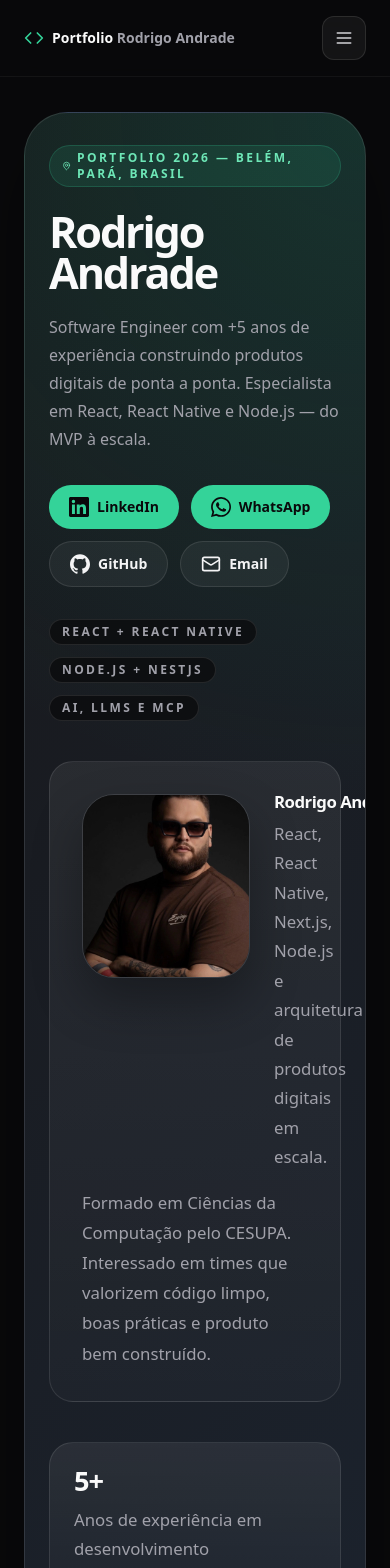
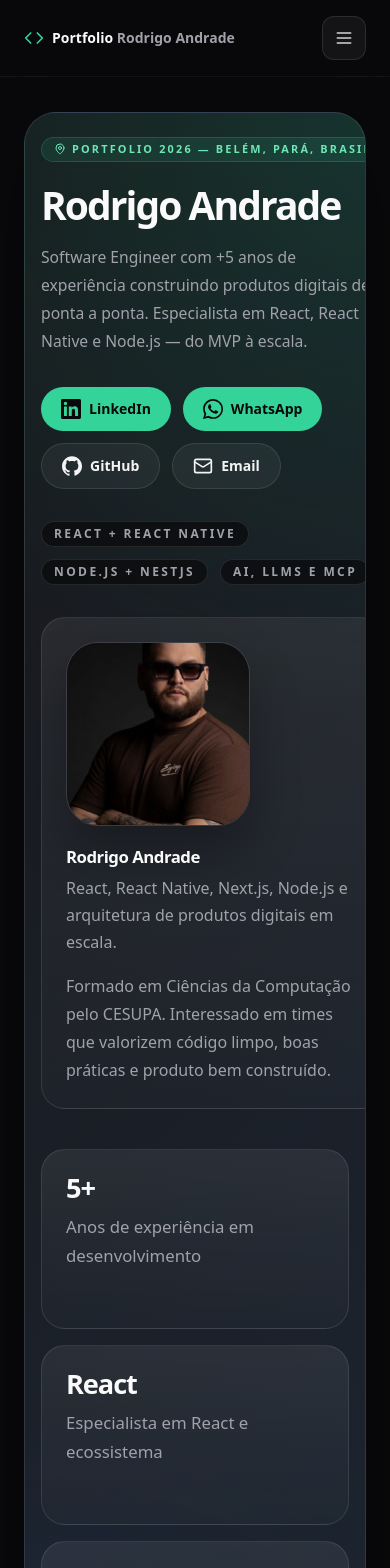
Before and after one commit to rodrigoandradebcc/portfolio-rod-andrade-dev, a React (Vite) app: page / in a window 390 px wide. Shown: the top 1568 px of the page. Built offline with nearby package versions, Linux system fonts and the light colour scheme.

Commit message:
feat: responsive behavior changes

```diff
--- a/src/components/sections/Hero.tsx
+++ b/src/components/sections/Hero.tsx
@@ -31,20 +31,25 @@ export function Hero() {
   return (
     <section className="border-b border-white/5 pt-28 pb-20">
       <Container>
-        <div className="relative overflow-hidden rounded-[2.75rem] border border-white/10 bg-[radial-gradient(circle_at_top_right,rgba(16,185,129,0.16),transparent_32%),radial-gradient(circle_at_bottom_left,rgba(59,130,246,0.12),transparent_28%),linear-gradient(135deg,rgba(24,24,27,0.98),rgba(31,41,55,0.92))] px-6 py-8 shadow-[0_30px_80px_rgba(0,0,0,0.35)] md:px-10 md:py-10 lg:px-14 lg:py-14">
-          <div className="grid gap-10 lg:grid-cols-[1.2fr_1fr] lg:items-start">
+        <div className="relative overflow-hidden rounded-[2rem] border border-white/10 bg-[radial-gradient(circle_at_top_right,rgba(16,185,129,0.16),transparent_32%),radial-gradient(circle_at_bottom_left,rgba(59,130,246,0.12),transparent_28%),linear-gradient(135deg,rgba(24,24,27,0.98),rgba(31,41,55,0.92))] px-4 py-6 shadow-[0_30px_80px_rgba(0,0,0,0.35)] sm:rounded-[2.75rem] sm:px-6 sm:py-8 md:px-10 md:py-10 lg:px-14 lg:py-14">
+          <div className="grid gap-8 sm:gap-10 lg:grid-cols-[1.2fr_1fr] lg:items-start">
             {/* Left column */}
             <div>
-              <Badge variant="accent" className="mb-6">
-                <MapPinIcon className="mr-1.5 size-3" />
-                Portfolio 2026 — {personalInfo.location}
+              <Badge
+                variant="accent"
+                className="mb-6 max-w-full text-[0.68rem] sm:text-sm"
+              >
+                <MapPinIcon className="mr-1.5 size-3 shrink-0" />
+                <span className="block min-w-0 truncate">
+                  Portfolio 2026 — {personalInfo.location}
+                </span>
               </Badge>
 
-              <h1 className="text-[2.7rem] leading-[0.95] font-black tracking-[-0.05em] text-zinc-50 md:text-[3.25rem]">
+              <h1 className="text-[clamp(2.35rem,10vw,3.25rem)] leading-[0.95] font-black tracking-[-0.05em] text-zinc-50">
                 {personalInfo.name}
               </h1>
 
-              <p className="mt-5 max-w-[34rem] text-base leading-7 text-zinc-400 md:text-[1.25rem] md:leading-[1.65]">
+              <p className="mt-5 max-w-[34rem] text-[0.98rem] leading-7 text-zinc-400 md:text-[1.25rem] md:leading-[1.65]">
                 Software Engineer com +5 anos de experiência construindo
                 produtos digitais de ponta a ponta. Especialista em React, React
                 Native e Node.js — do MVP à escala.
@@ -86,24 +91,24 @@ export function Hero() {
 
             {/* Right column */}
             <div className="space-y-6">
-              <Card hover={false} className="p-8 md:p-10">
-                <div className="flex items-start gap-6">
+              <Card hover={false} className="p-5 sm:p-8 md:p-10">
+                <div className="flex flex-col items-start gap-5 sm:flex-row sm:items-start sm:gap-6">
                   <img
                     src={profilePhoto}
                     alt={`Foto de perfil de ${personalInfo.name}`}
-                    className="h-46 w-42 shrink-0 rounded-[2rem] border border-white/10 object-cover object-center shadow-[0_24px_50px_rgba(0,0,0,0.32)]"
+                    className="h-46 w-full max-w-[11.5rem] shrink-0 self-start rounded-[2rem] border border-white/10 object-cover object-center shadow-[0_24px_50px_rgba(0,0,0,0.32)] sm:w-42"
                   />
                   <div className="min-w-0 flex-1 text-left">
-                    <p className="whitespace-nowrap text-[1.05rem] leading-none font-bold tracking-[-0.03em] text-zinc-50 md:text-[1.2rem]">
+                    <p className="text-[1.05rem] leading-tight font-bold tracking-[-0.03em] text-zinc-50 sm:whitespace-nowrap md:text-[1.2rem]">
                       {personalInfo.name}
                     </p>
-                    <p className="mt-2 text-[1.05rem] leading-[1.75] text-zinc-400">
+                    <p className="mt-2 text-[1rem] leading-[1.7] text-zinc-400 sm:text-[1.05rem] sm:leading-[1.75]">
                       React, React Native, Next.js, Node.js e arquitetura de
                       produtos digitais em escala.
                     </p>
                   </div>
                 </div>
-                <p className="mt-4 text-left text-[1.05rem] leading-[1.8] text-zinc-400">
+                <p className="mt-4 text-left text-[1rem] leading-[1.75] text-zinc-400 sm:text-[1.05rem] sm:leading-[1.8]">
                   Formado em Ciências da Computação pelo CESUPA. Interessado em
                   times que valorizem código limpo, boas práticas e produto bem
                   construído.
```
